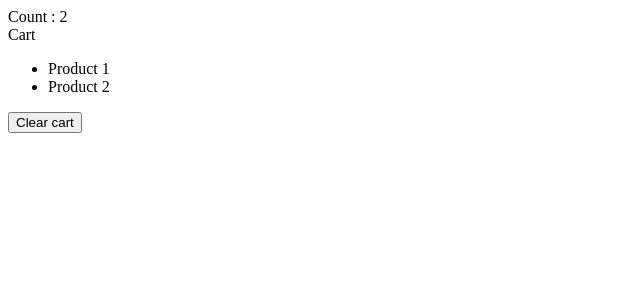
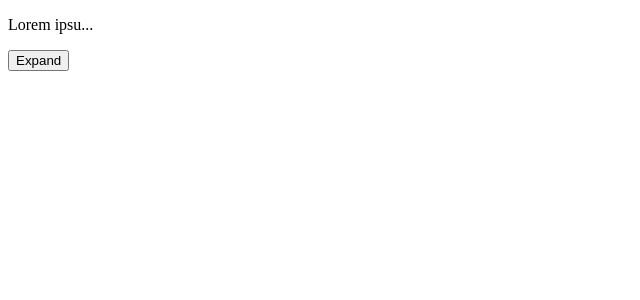
Before and after one commit to Gillesf31/back-to-react, a React (Vite) app: page / in a window 1280 px wide. Shown: the top 300 px of the page, without its empty margins (0-640 px from the left). Built offline with nearby package versions, Linux system fonts and the light colour scheme.

Commit message:
Add expandable component

```diff
--- a/src/App.tsx
+++ b/src/App.tsx
@@ -1,15 +1,19 @@
-import { useState } from 'react';
 import './App.css';
-import Cart from './components/Cart/Cart';
-import Navbar from './components/Navbar/Navbar';
+import ExpandableText from './components/ExpandableText/ExpandableText';
 
 function App() {
-  const [cartItems, setCartItems] = useState(['Product 1', 'Product 2']);
-
   return (
     <>
-      <Navbar cartItemsCount={cartItems.length} />
-      <Cart onClear={() => setCartItems([])} cartItems={cartItems} />
+      <ExpandableText maxChars={10}>
+        Lorem ipsum dolor sit, amet consectetur adipisicing elit. Rem, similique
+        dolor! Totam, earum iusto. At perspiciatis magnam est libero aut, itaque
+        fugiat distinctio, nostrum, ducimus totam eaque quasi iure
+        exercitationem eos voluptas ex? Earum dolorum praesentium aliquam cumque
+        vero officia excepturi, eius eligendi alias doloribus consequatur nulla
+        rerum labore. Culpa consectetur, tempora repudiandae repellat quaerat
+        explicabo impedit eius. Nobis ad odio fugiat beatae eveniet vitae
+        molestias placeat aliquam, iusto quasi inventore amet eos quos quam.
+      </ExpandableText>
     </>
   );
 }
--- /dev/null
+++ b/src/components/ExpandableText/ExpandableText.tsx
@@ -0,0 +1,25 @@
+import { useState } from 'react';
+
+type ExpandableTextProps = {
+  readonly children: string;
+  readonly maxChars?: number;
+};
+
+const ExpandableText = ({ children, maxChars = 20 }: ExpandableTextProps) => {
+  const [isExpanded, setIsExpanded] = useState(false);
+
+  const text = isExpanded
+    ? children
+    : children!.toString().substring(0, maxChars) + '...';
+
+  return (
+    <div>
+      <p>{text}</p>
+      <button onClick={() => setIsExpanded(!isExpanded)}>
+        {isExpanded ? 'Less' : 'Expand'}
+      </button>
+    </div>
+  );
+};
+
+export default ExpandableText;
```
